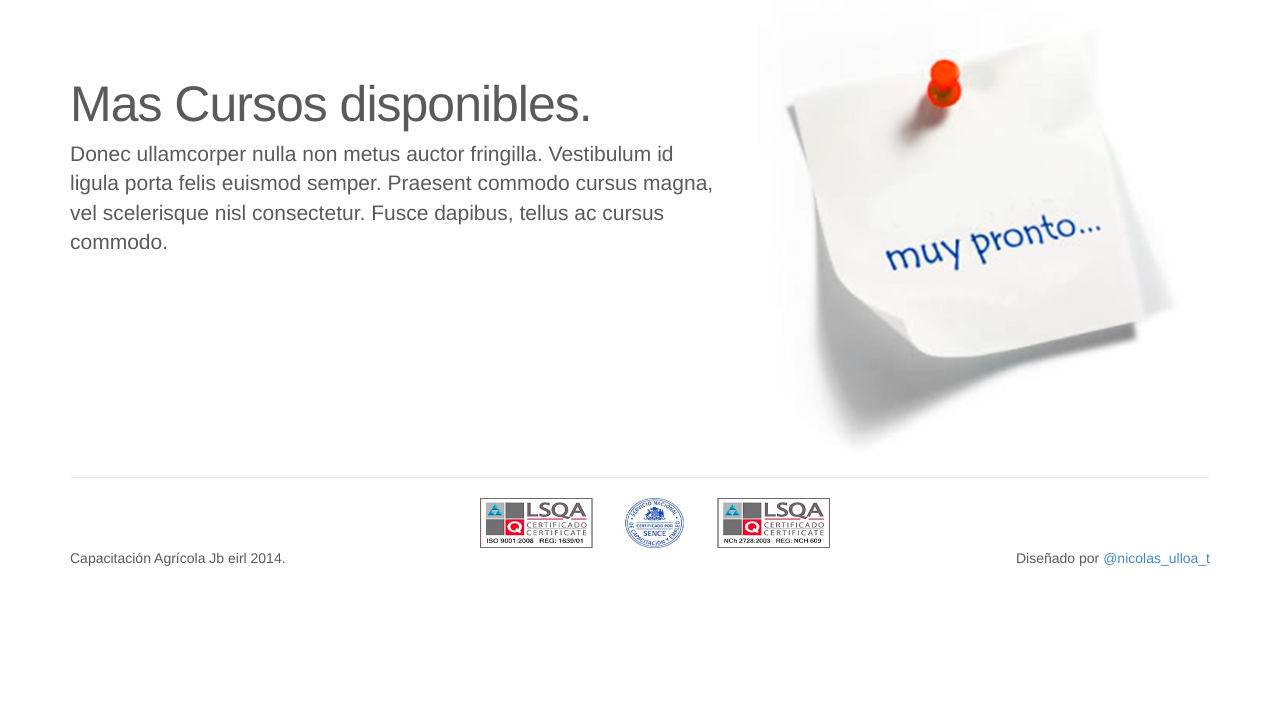
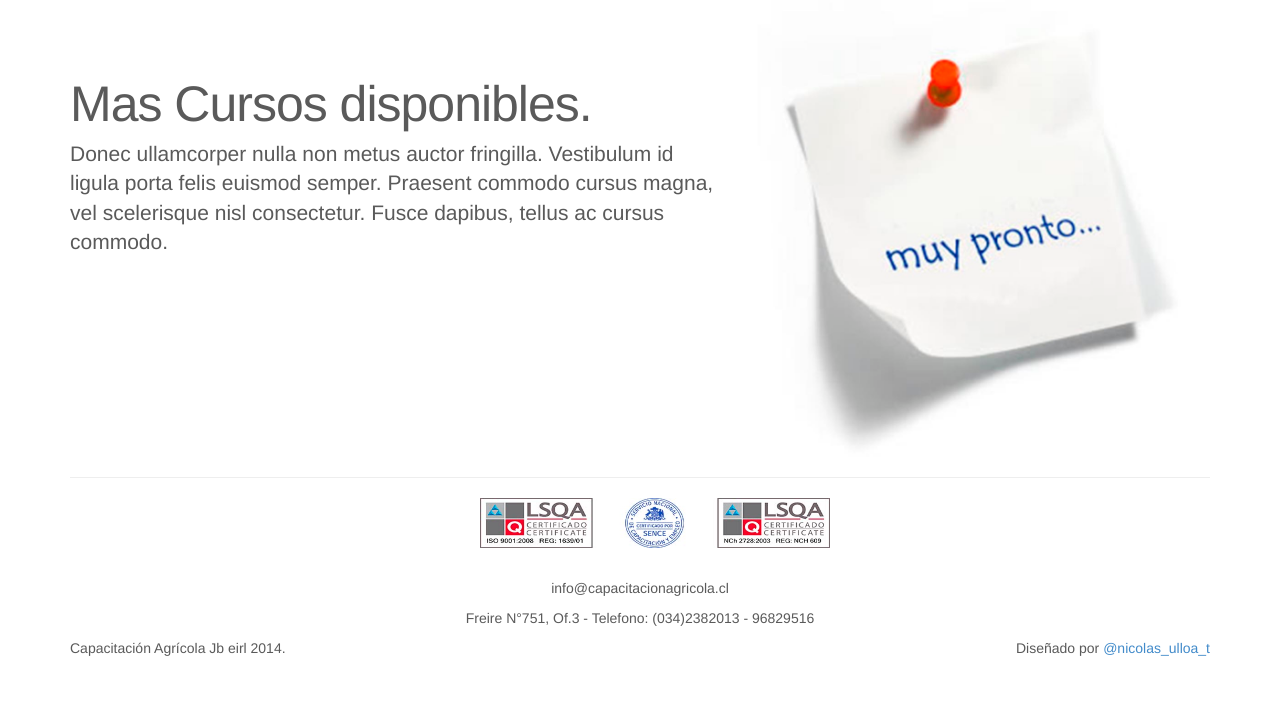
Before and after one commit to falkorn/Otec, a PHP site: page / in a window 1280 px wide. Shown: the part 1669-2377 px from the top of the page. Before the commit the page ends 2235 px from the top, so only its background shows below. Run offline with PHP 8.4, Linux system fonts and the light colour scheme; some libraries are stand-ins or nearby versions.

Commit message:
Actualizacion de Nosotros
Cambios menores:
-footer actualizado (falta link en correo)
-jumbotron
-banner de confianza
-Contenido Nosotros.php añadido

```diff
--- a/index.php
+++ b/index.php
@@ -117,8 +117,16 @@ include('php/header.php');
         <img class="banner-footer" src="img/banner_footer.jpg">
       </div>
       </div>
+      <p>&nbsp;</p>
+      <div class="rowfluid">
+        <p class="text-center">info@capacitacionagricola.cl</p>
+        <p class="text-center">Freire N°751, Of.3 - Telefono: (034)2382013 - 96829516</p>
+      </div>
+      <div class="rowfluid">
+        <p class="pull-left">Capacitación Agrícola Jb eirl 2014.</p>
+
         <p class="pull-right">Diseñado por <a href="https://twitter.com/nicolas_ulloa_t">@nicolas_ulloa_t</a></p>
-        <p class="pull-left">Capacitación Agrícola Jb eirl 2014.</p>
+      </div>
 
       </footer>
 
```
